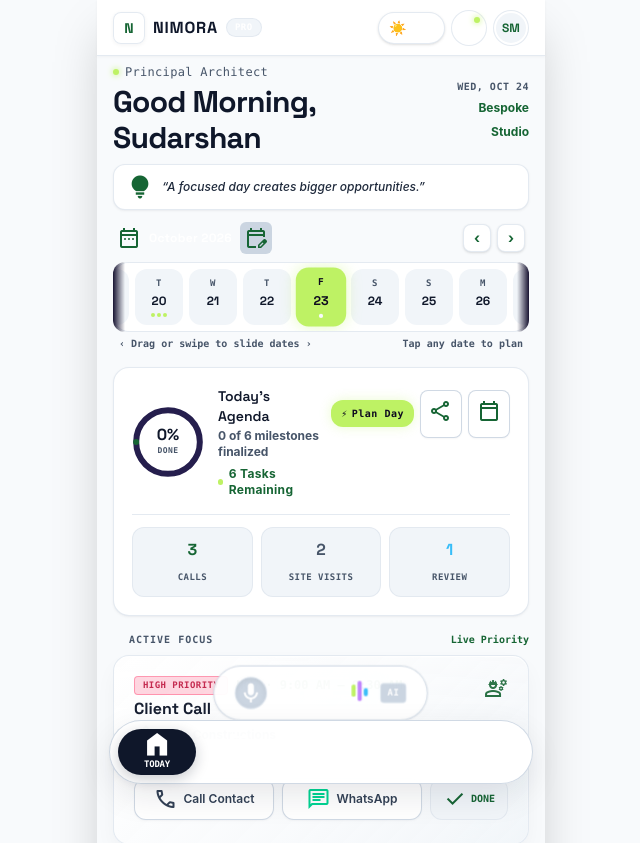
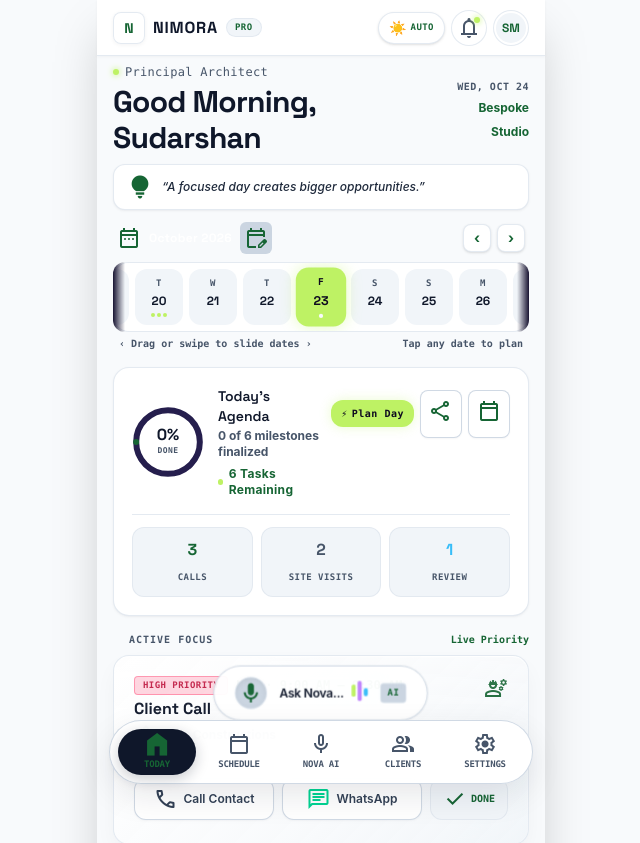
Before and after one commit to sudarshaancreations-debug/daily-planner-, a Next.js app: page / in a window 1280 px wide. Shown: the top 843 px of the page, without its empty margins (319-959 px from the left). Built offline with nearby package versions, Linux system fonts and the light colour scheme.

Commit message:
fix(nav): remove .rounded-full span override fixing bottom nav text visibility

```diff
--- a/src/app/globals.css
+++ b/src/app/globals.css
@@ -519,20 +519,21 @@
 }
 
 /* Inactive tabs on light track in Day Mode */
+[data-theme="day"] .thumb-slider-track .nav-icon-inactive,
+[data-theme="day"] .nav-slot-inactive .nav-icon-inactive,
 [data-theme="day"] .nav-icon-inactive {
-  color: #475569 !important; /* Slate 600 - clearly visible */
+  color: #475569 !important; /* Slate 600 - dark, rich, clearly visible */
 }
 
-[data-theme="day"] .nav-slot-inactive:hover .nav-icon-inactive {
-  color: #0f172a !important;
-}
-
+[data-theme="day"] .thumb-slider-track .nav-label-inactive,
+[data-theme="day"] .nav-slot-inactive .nav-label-inactive,
 [data-theme="day"] .nav-label-inactive {
   color: #475569 !important; /* Slate 600 - clearly readable */
   font-weight: 600 !important;
 }
 
-[data-theme="day"] .nav-slot-inactive:hover .nav-label-inactive {
+[data-theme="day"] .thumb-slider-track .nav-slot-inactive:hover .nav-icon-inactive,
+[data-theme="day"] .thumb-slider-track .nav-slot-inactive:hover .nav-label-inactive {
   color: #0f172a !important;
 }
 
@@ -547,11 +548,9 @@
   color: #0f172a !important;
 }
 
-/* Preserve crisp white on colored circles, avatars, and dark tags */
-[data-theme="day"] .rounded-full.text-white,
-[data-theme="day"] .rounded-full span,
-[data-theme="day"] [class*="rounded-full"][class*="text-white"],
-[data-theme="day"] .filter-pill-active {
+/* Preserve crisp white on specific elements that intentionally stay dark */
+[data-theme="day"] .filter-pill-active,
+[data-theme="day"] .avatar-initials {
   color: #ffffff !important;
 }
 
--- a/src/nimora/screens/ContactsAndAIScreens.tsx
+++ b/src/nimora/screens/ContactsAndAIScreens.tsx
@@ -87,7 +87,7 @@ export function Screen11Contacts({ contacts, onNavigate, onSelectContact }: Cont
           >
             <div className="flex items-center gap-3">
               <div className={`w-9 h-9 rounded-full ${contact.avatarColor} font-bold flex items-center justify-center text-xs shadow-sm ring-1 ring-white/10 font-['Space_Grotesk'] text-white`}>
-                <span style={{ color: '#ffffff' }} className="font-bold">{contact.name.split(' ').map((n) => n[0]).join('')}</span>
+                <span style={{ color: '#ffffff' }} className="avatar-initials font-bold">{contact.name.split(' ').map((n) => n[0]).join('')}</span>
               </div>
               <div>
                 <h4 className="text-xs font-semibold text-[#f8fafc] font-['Space_Grotesk']">{contact.name}</h4>
@@ -143,7 +143,7 @@ export function Screen12ContactDetails({ contacts, onNavigate, selectedContact }
 
         <div className="flex items-center gap-3.5 mb-4">
           <div className={`w-12 h-12 rounded-full ${contact.avatarColor} font-bold flex items-center justify-center text-sm shadow-md ring-1 ring-white/10 font-['Space_Grotesk'] text-white`}>
-            <span style={{ color: '#ffffff' }} className="font-bold">{contact.name.split(' ').map((n) => n[0]).join('')}</span>
+            <span style={{ color: '#ffffff' }} className="avatar-initials font-bold">{contact.name.split(' ').map((n) => n[0]).join('')}</span>
           </div>
           <div>
             <h3 className="text-base font-bold text-[#f8fafc] font-['Space_Grotesk']">{contact.name}</h3>
--- a/src/nimora/screens/PlanningScreens.tsx
+++ b/src/nimora/screens/PlanningScreens.tsx
@@ -1815,8 +1815,8 @@ export function Screen10TaskDetails({
             </span>
             <div className="flex items-center justify-between">
               <div className="flex items-center gap-3">
-                <div className={`w-8 h-8 rounded-full ${contact.avatarColor} text-white font-mono text-xs font-bold flex items-center justify-center`}>
-                  {contact.name[0]}
+                <div className={`w-8 h-8 rounded-full ${contact.avatarColor} font-mono text-xs font-bold flex items-center justify-center`}>
+                  <span style={{ color: '#ffffff' }} className="avatar-initials">{contact.name[0]}</span>
                 </div>
                 <div>
                   <h4 className="text-xs font-medium text-[#f8fafc]">{contact.name}</h4>
```
